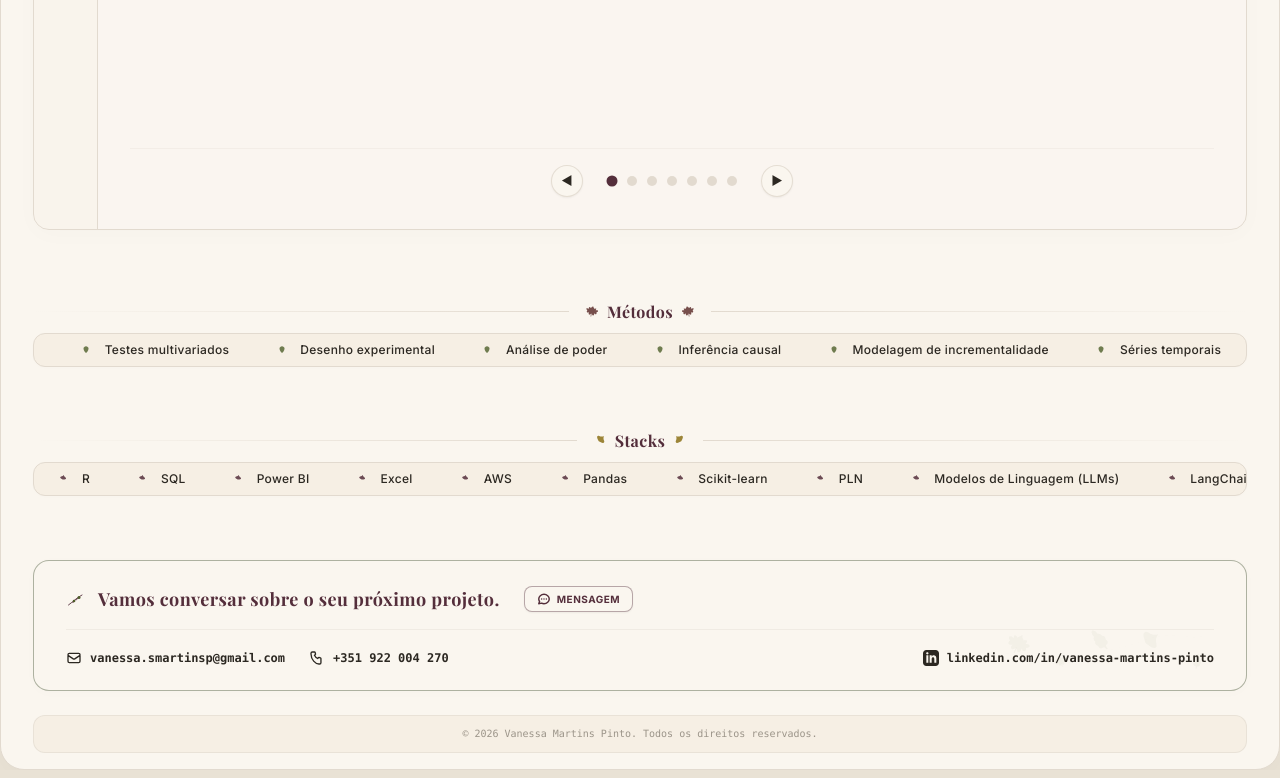
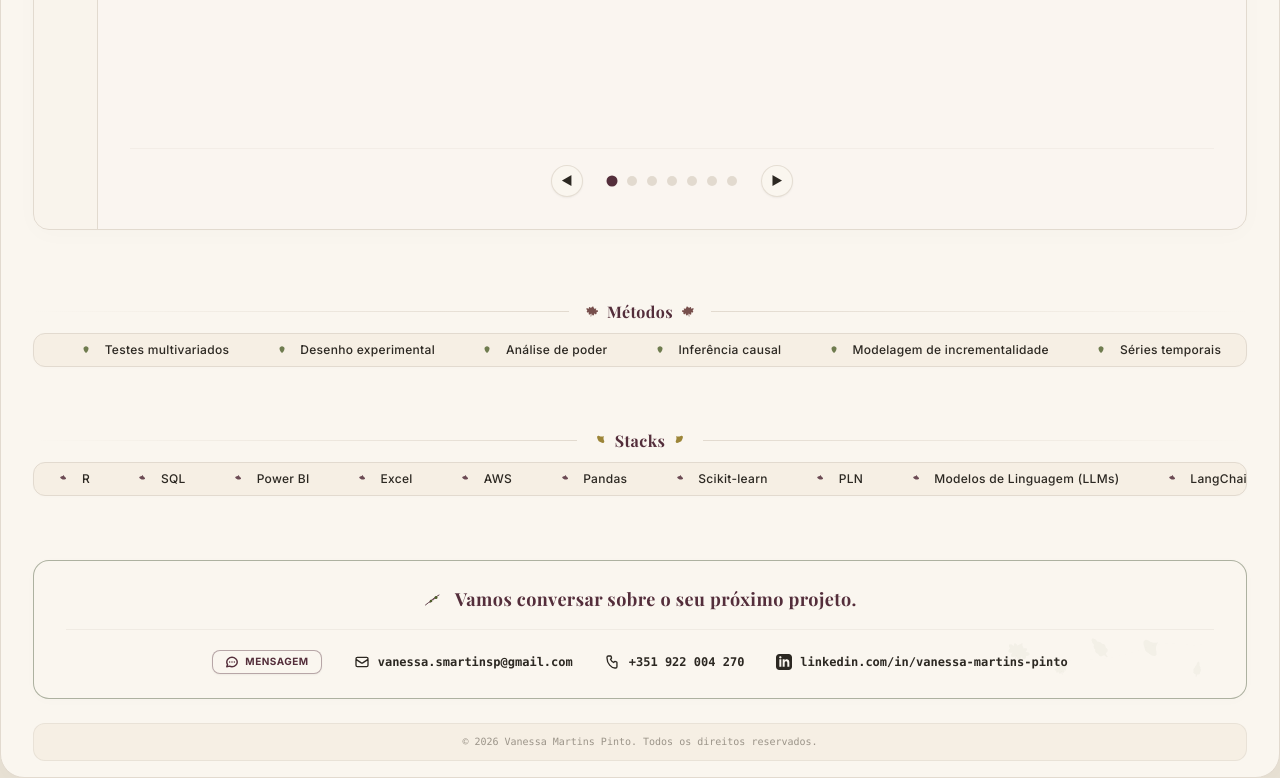
Before and after one commit to VanMP/vmp, an Astro site: page / in a window 1280 px wide. Shown: the part 1269-2047 px from the top of the page. Built offline with nearby package versions, Linux system fonts and the light colour scheme; Astro itself is replaced by a stand-in of ours; a web font is replaced by a local one.

Commit message:
Center footer elements: place CTA on top and place the Message button inline with centered contact links on the bottom

```diff
--- a/src/components/sections/Footer.tsx
+++ b/src/components/sections/Footer.tsx
@@ -49,9 +49,8 @@ export default function Footer({ lang = "pt", onContactClick = () => {} }: Foote
           </svg>
         </div>
 
-        {/* Row 1: Call to Action (Phrase + Message Button) */}
-        <div className="flex flex-col sm:flex-row justify-start items-center gap-4 sm:gap-6 w-full pb-4 border-b border-border-soft/40 relative z-10">
-          <div className="flex items-center gap-3">
+        {/* Row 1: Call to Action (Phrase) - Perfectly Centered */}
+        <div className="flex justify-center items-center gap-3 w-full pb-4 border-b border-border-soft/40 relative z-10">
           <svg className="w-5 h-5 text-wine flex-shrink-0" width="20" height="20" viewBox="0 0 40 40" fill="currentColor">
             <path d="M5 32 C 12 27, 22 17, 32 12" stroke="currentColor" strokeWidth="1.8" fill="none" strokeLinecap="round" />
             <path d="M12 28 C 15 24, 19 23, 22 22 C 17 25, 14 29, 12 28 Z" />
@@ -59,10 +58,14 @@ export default function Footer({ lang = "pt", onContactClick = () => {} }: Foote
             <circle cx="26" cy="17" r="3" fill="#4E5F2A" />
             <circle cx="16" cy="24" r="2.5" fill="#4E5F2A" />
           </svg>
-            <span className="font-serif text-base md:text-lg font-bold tracking-wide text-wine text-center sm:text-left">
+          <span className="font-serif text-base md:text-lg font-bold tracking-wide text-wine text-center">
             {lang === "pt" ? "Vamos conversar sobre o seu próximo projeto." : "Let's talk about your next project."}
           </span>
         </div>
+
+        {/* Row 2: Contact Info Links & Message Button - Centered */}
+        <div className="flex flex-col md:flex-row items-center justify-center gap-4 md:gap-8 text-xs font-mono relative z-10 w-full">
+          {/* Message button, perfectly in line with other contact links */}
           <button
             onClick={onContactClick}
             className="px-3 py-1 bg-surface border border-wine/40 hover:bg-[#542E3B] hover:border-[#542E3B] hover:text-[#FCFAF7] font-sans font-bold text-wine transition-colors text-[10px] uppercase tracking-wider rounded-lg flex items-center justify-center gap-1.5 shadow-xs cursor-pointer flex-shrink-0"
@@ -72,11 +75,7 @@ export default function Footer({ lang = "pt", onContactClick = () => {} }: Foote
             </svg>
             {lang === "pt" ? "Mensagem" : "Message"}
           </button>
-        </div>
 
-        {/* Row 2: Contact Info Links (Email, Phone, LinkedIn) */}
-        <div className="flex flex-col md:flex-row items-center justify-between gap-4 text-xs font-mono relative z-10 w-full">
-          <div className="flex flex-col sm:flex-row items-center gap-4 md:gap-6 w-full justify-center md:justify-start">
           {/* Email */}
           <a
             href="mailto:vanessa.smartinsp@gmail.com"
@@ -98,7 +97,6 @@ export default function Footer({ lang = "pt", onContactClick = () => {} }: Foote
             </svg>
             +351 922 004 270
           </a>
-          </div>
 
           {/* LinkedIn */}
           <a
```
Lines whose indentation alone changed are shown as unchanged.
